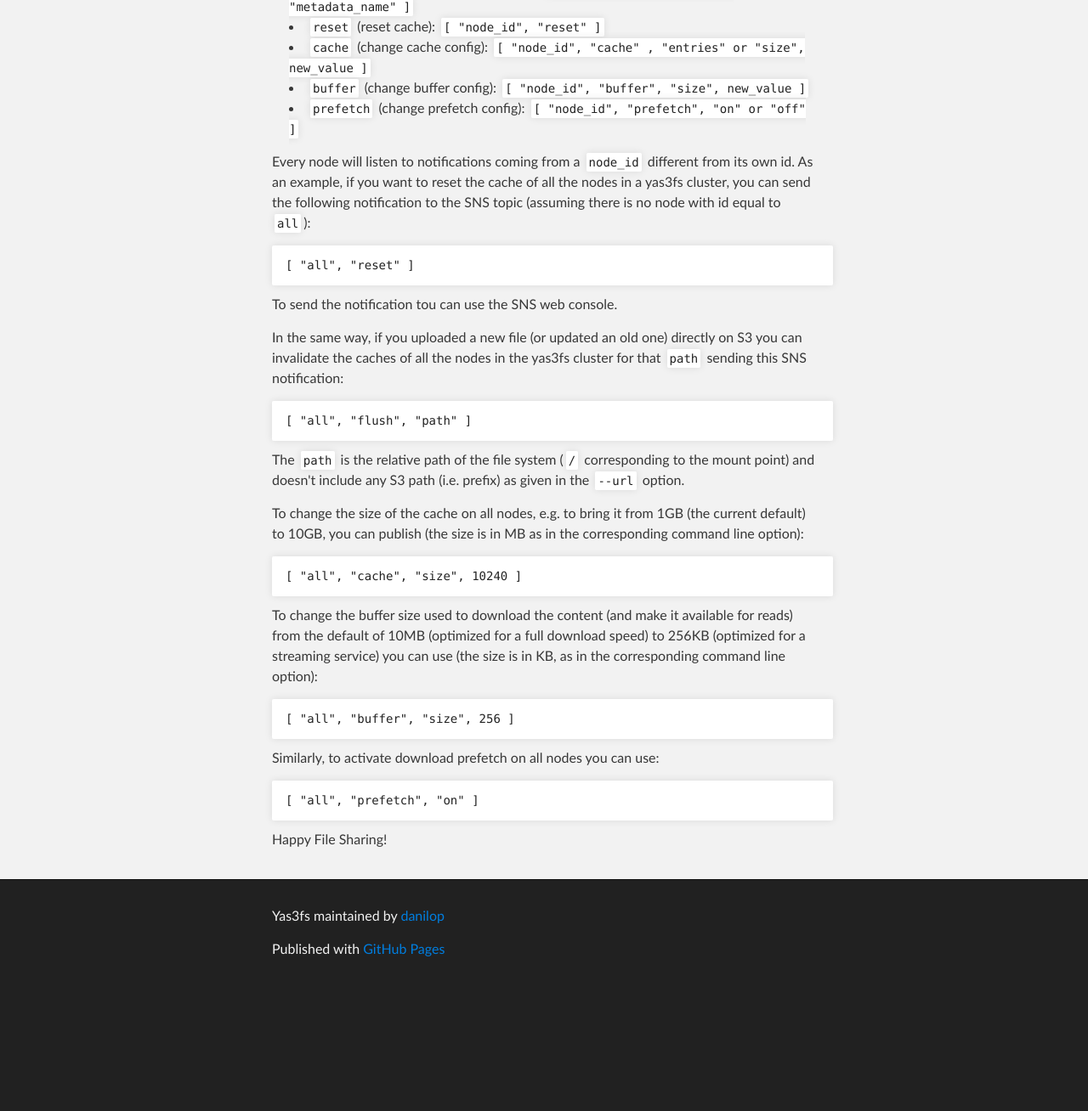
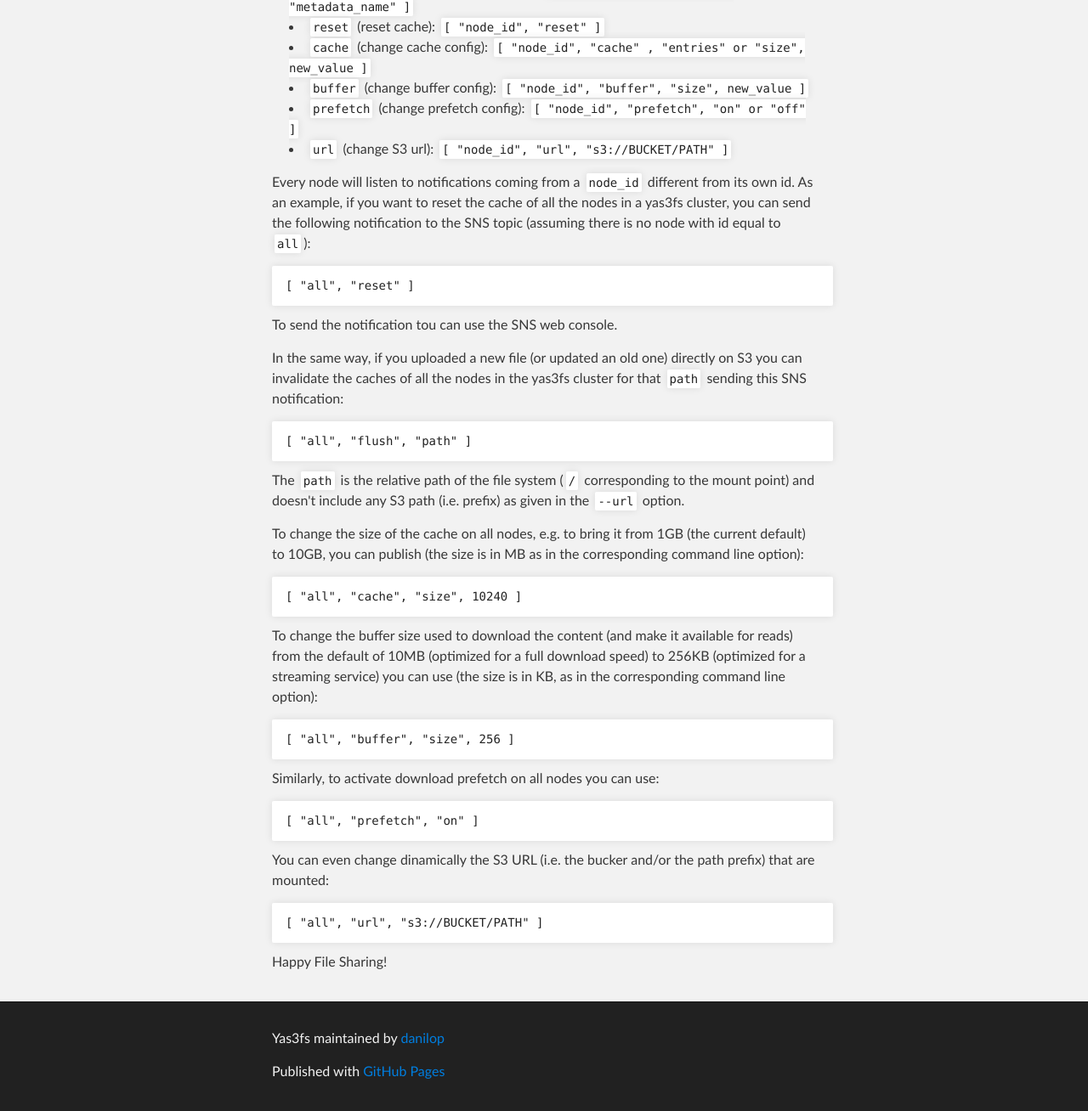
Before and after one commit to danilop/yas3fs, a plain HTML site: page index.html in a window 1280 px wide. Shown: the part 4709-6017 px from the top of the page at 85% size. Before the commit the page ends 5873 px from the top, so only its background shows below. Drawn offline with Linux system fonts and the light colour scheme.

```diff
--- a/index.html
+++ b/index.html
@@ -255,6 +255,9 @@
 <li>
 <code>prefetch</code> (change prefetch config): <code>[ "node_id", "prefetch", "on" or "off" ]</code>
 </li>
+<li>
+<code>url</code> (change S3 url): <code>[ "node_id", "url", "s3://BUCKET/PATH" ]</code>
+</li>
 </ul><p>Every node will listen to notifications coming from a <code>node_id</code> different from its own id.
 As an example, if you want to reset the cache of all the nodes in a yas3fs cluster,
 you can send the following notification to the SNS topic (assuming there is no node with id equal to <code>all</code>):</p>
@@ -289,6 +292,11 @@
 <pre><code>[ "all", "prefetch", "on" ]
 </code></pre>
 
+<p>You can even change dinamically the S3 URL (i.e. the bucker and/or the path prefix) that are mounted:</p>
+
+<pre><code>[ "all", "url", "s3://BUCKET/PATH" ]
+</code></pre>
+
 <p>Happy File Sharing!</p>
       </section>
     </div>
```
Also changed, not shown: params.json (+1 -1 lines).
